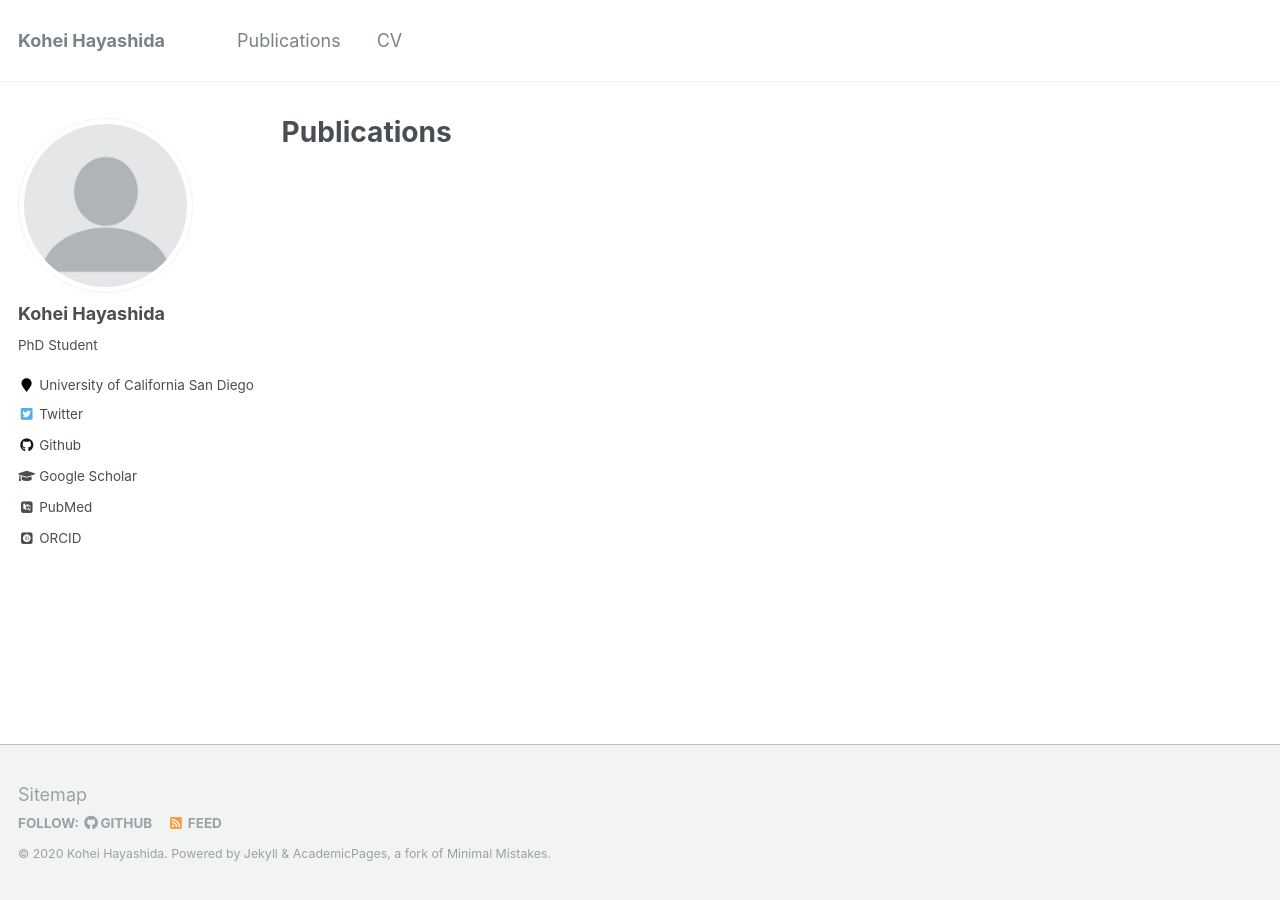
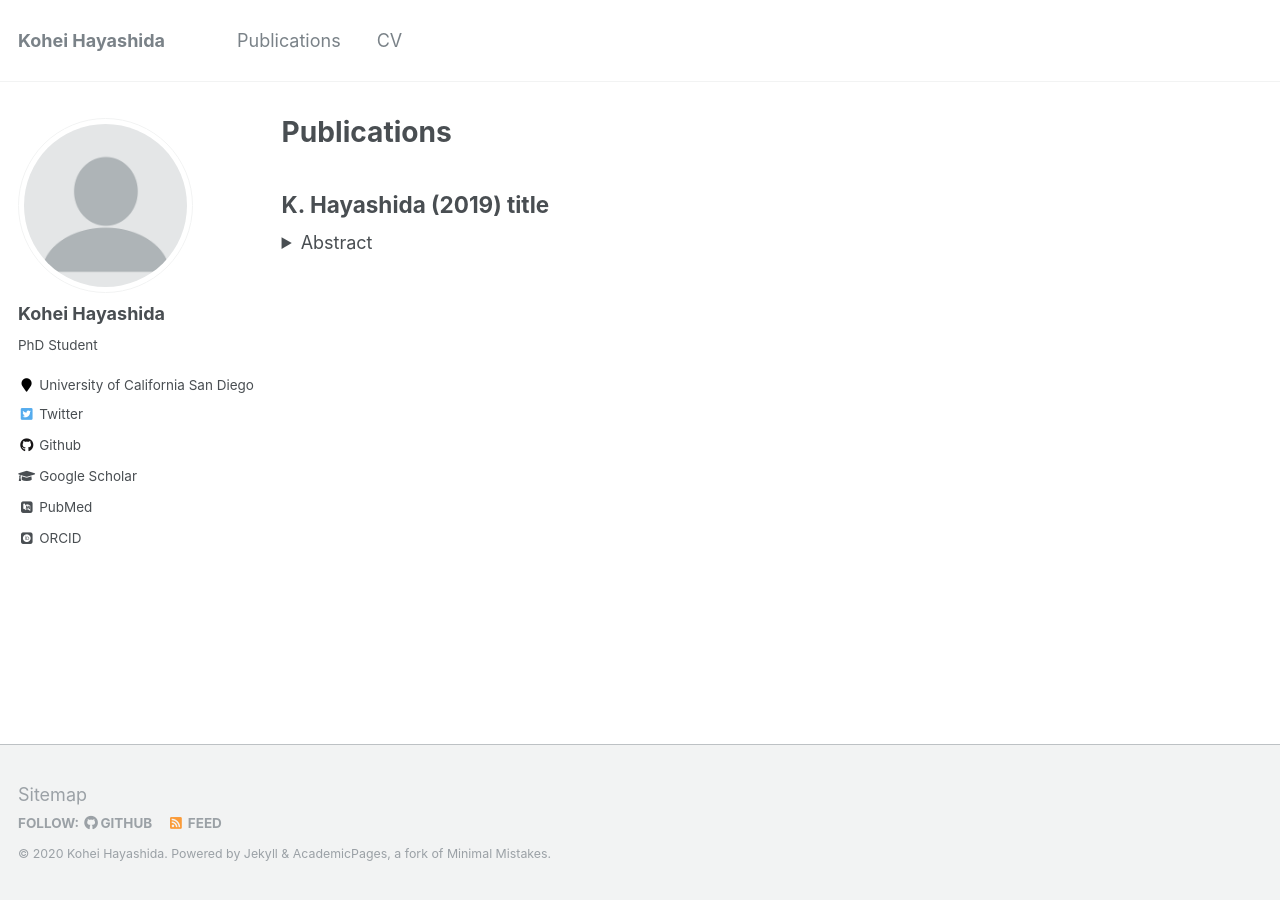
Before and after one commit to doralindaaaa/doralindaaaa.github.io, a Jekyll site: the page built from _pages/publications.md, in a window 1280 px wide. Built offline with Jekyll 4.4.1, drawn with Linux system fonts in a browser that asks for light colours; some web fonts are replaced; some of the changed lines change nothing that is shown.

Commit message:
added abstract toggle in pub

```diff
--- a/_pages/publications.md
+++ b/_pages/publications.md
@@ -4,6 +4,17 @@ title: "Publications"
 permalink: /publications/
 author_profile: true
 ---
+
+## K. Hayashida (2019) title
+<details markdown='1'><summary>Abstract</summary> This is the content inside the toggle.
+
+
+## K. Hayashida (2019) title
+<details markdown='1'><summary>Abstract</summary> This is the content inside the toggle.
+
+## K. Hayashida (2019) title
+<details markdown='1'><summary>Abstract</summary> This is the content inside the toggle.
+
 
 <!-- {% if author.googlescholar %}
   You can also find my articles on <u><a href="{{author.googlescholar}}">my Google Scholar profile</a>.</u>
```
